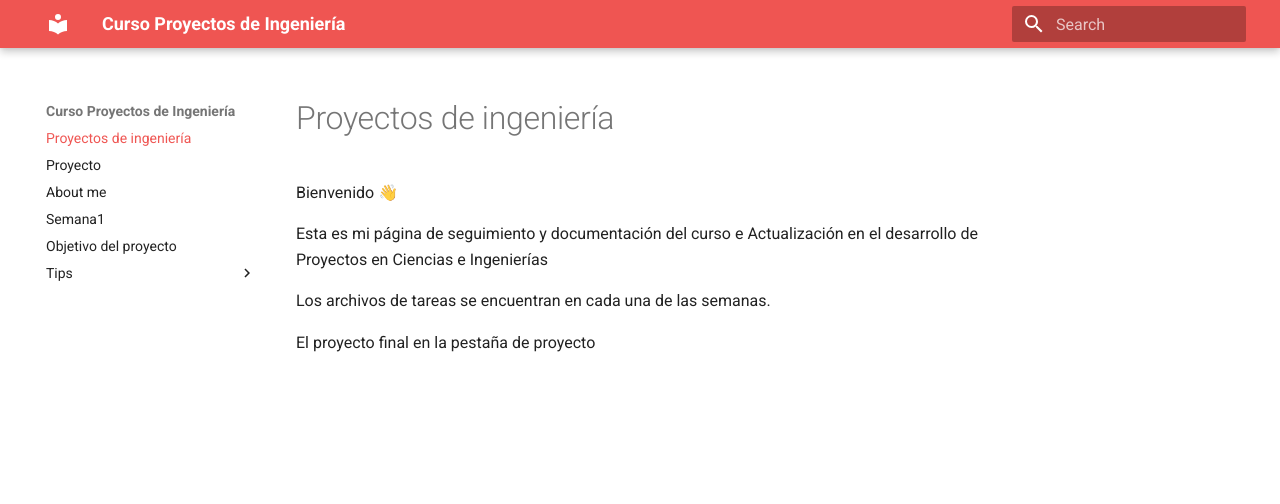
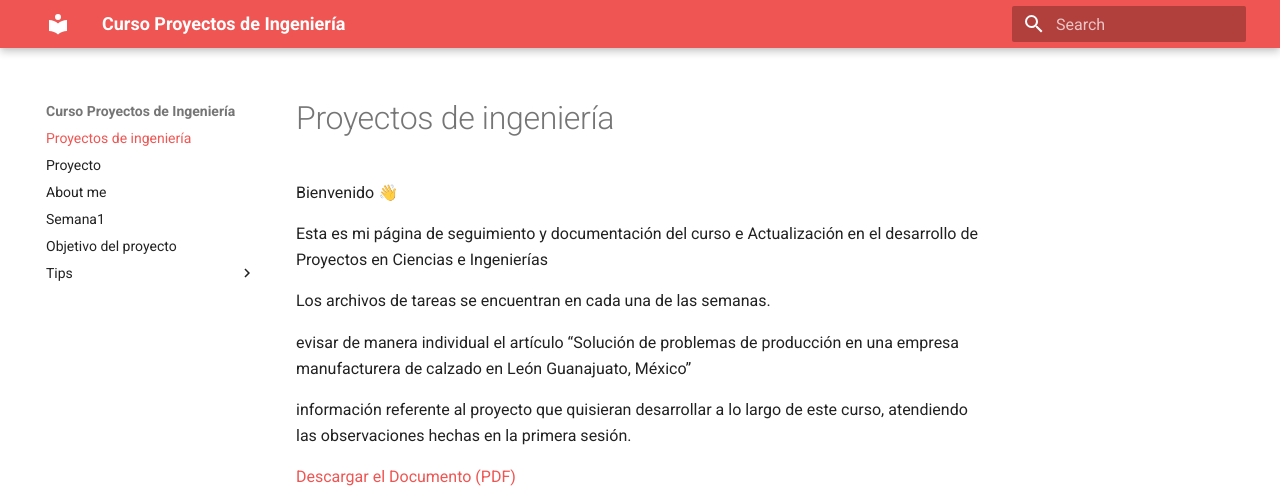
Before and after one commit to Aristarco/Pry_ingenieria, an MkDocs documentation site: the page built from docs/index.md, in a window 1280 px wide and 1064 px high. Shown: the top 504 px of the window. Built offline with MkDocs 1.6.1 and Material for MkDocs 9.7.7, drawn with Linux system fonts in a browser that asks for light colours; grey boxes are pictures that could not be loaded.

Commit message:
Analisis proyecto

```diff
--- a/docs/index.md
+++ b/docs/index.md
@@ -5,6 +5,16 @@
 Esta es mi página de seguimiento y documentación del curso e Actualización en el desarrollo de Proyectos en Ciencias e Ingenierías
 
 Los archivos de tareas se encuentran en cada una de las semanas.
+
+evisar de manera individual el artículo “Solución de problemas de producción en una empresa manufacturera de calzado en León Guanajuato, México”
+
+información referente al proyecto que quisieran desarrollar a lo largo de este curso, atendiendo las observaciones hechas en la primera sesión.
+
+[Descargar el Documento (PDF)](./recursos/archivos/ficha_analisis_proyecto_S1.pdf)
+
+<iframe src="../recursos/archivos/ficha_analisis_proyecto_S1.pdf" width="800" height="440"></iframe>
+
+
 
 El proyecto final en la pestaña de proyecto
 
```
Also changed, not shown: 1 other file.
